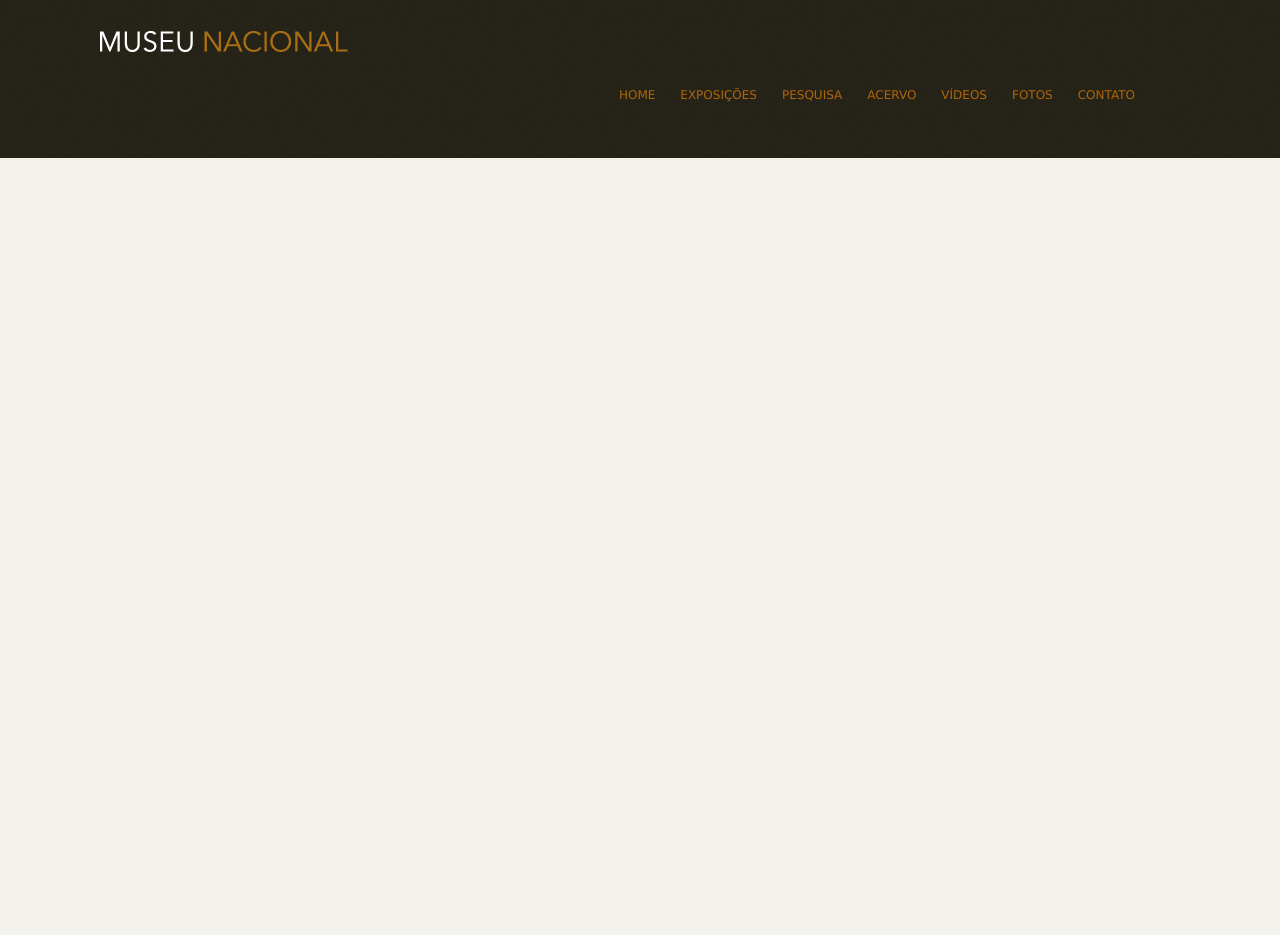
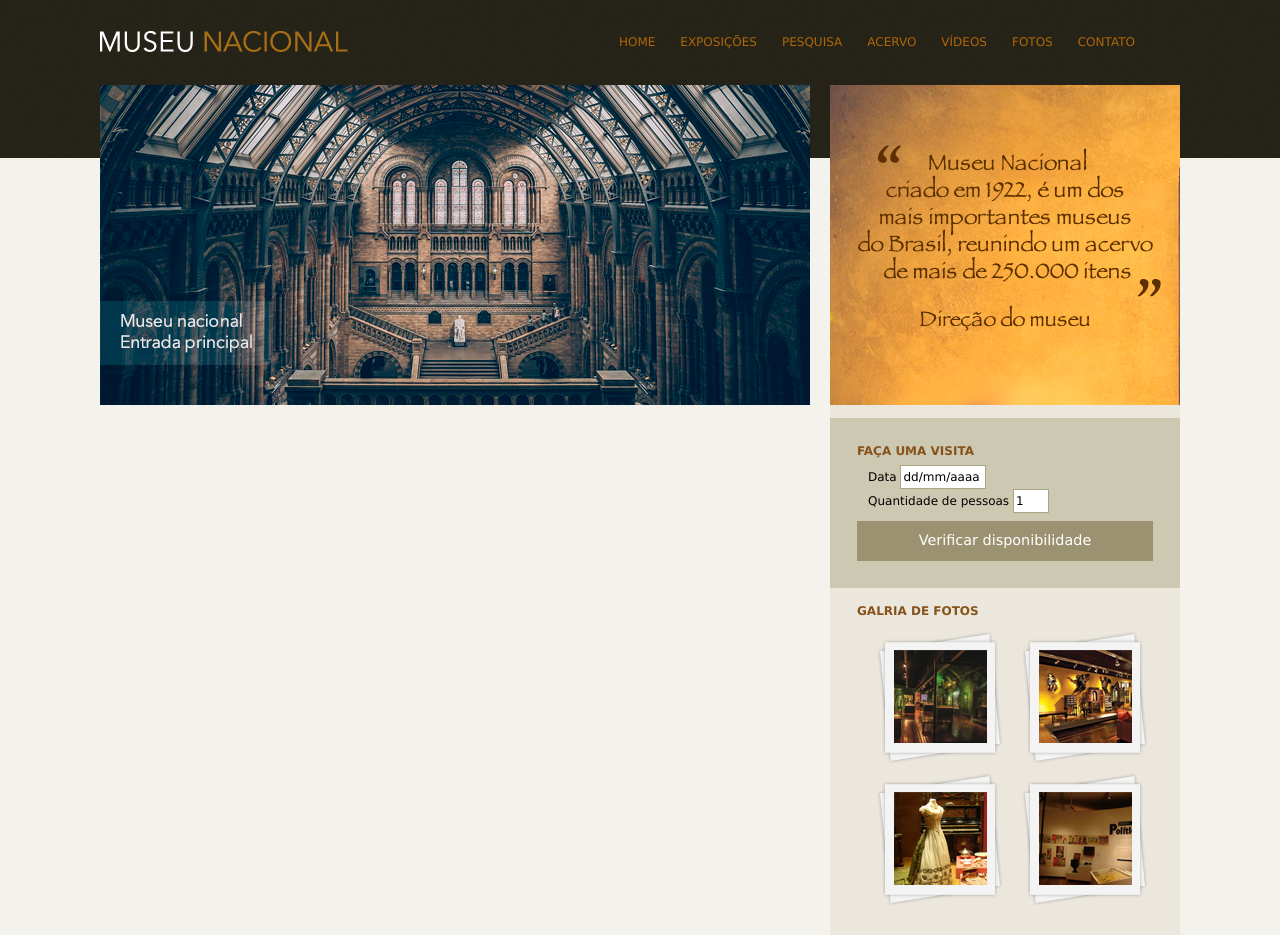
Before and after one commit to Ericcastro-m/Proj.MuseuNacional, a plain HTML site: page index.html in a window 1280 px wide. Before the commit the page ends 800 px from the top, so only its background shows below. Drawn offline with Linux system fonts and the light colour scheme.

Commit message:
Barra lateral

```diff
--- a/css/estilo.css
+++ b/css/estilo.css
@@ -21,6 +21,9 @@ a:hover{
 
 /* Logo
 -------------------------*/
+#logo h1{
+	float: left;
+}
 
 #logo a{
 	width: 248px;
@@ -58,3 +61,79 @@ nav ul li a:link{
 nav ul li a:hover{
 	border-bottom: 1px solid #535858;
 }
+
+/* Princiapl
+--------------------------------*/
+#conteudo {
+	width: 710;
+	float: left;
+}
+
+aside{
+	width: 350px;
+	float: right;
+	background: #ebe7dd;
+	padding-bottom: 30px;
+}
+
+section#galeria{
+	padding: 0 27px 0 27px;
+}
+
+section#visita{
+	background: #cdc8b1;
+	padding: 10px 27px 27px 27px;
+	margin-top: 10px;
+}
+
+section#galeria a{
+	display: block;
+	background: url(../imagens/fundo-foto.png) no-repeat;
+    float: left;
+    padding: 17px 15px 17px 15px;
+    margin: 10px 0 0 20px;
+}
+
+section#galeria img{
+	margin-top: 2px;
+	margin-left: 2px;
+
+}
+
+h4{
+	color: #86521a;
+	text-transform: uppercase;
+	padding-bottom: 3px;
+	margin-bottom: 0;
+}
+
+/*Formulários
+------------------------------*/
+
+input{
+	height: 20px;
+	width: 80px;
+	background: #fff;
+	border: none;
+	font-size: 1em;
+}
+
+input.campo{
+	border: 1px solid #ada484;
+}
+
+input.botao{
+	background: #9b9271;
+	color: white;
+	width: 100%;
+	height: 40px;
+	font-size: 1.2em;
+}
+
+fieldset{
+	border: none;
+}
+
+legend{
+	display: none;
+}
--- a/index.html
+++ b/index.html
@@ -43,6 +43,63 @@
 
 		</header><!--/fim header -->
 
+		<div id="principal"><!--Início Principal-->
+
+			<div id="conteudo"><!-- inicio do conteudo-->
+
+				<section id="capa">
+					<img src="imagens/museu.png">
+				</section>
+			</div><!-- /fim do conteudo-->
+			<aside><!--início aside -->
+				<section>
+					<img src="imagens/depoimento.png">
+				</section>
+
+				<section id="visita"><!--inicio seção visita-->
+					<h4>Faça uma visita</h4>
+					<form>
+						<fieldset>
+							<legend>Selecione uma data</legend>
+
+							<label for="data">Data</label>
+							<input class="campo" type="text" id="data" value="dd/mm/aaaa"><br>
+
+							<label for="qtd">Quantidade de pessoas</label>
+							<input style="width:30px;" class="campo" type="text" id="qtd"
+							value="1">
+
+						</fieldset>
+						   <input class="botao" type="submit" value="Verificar disponibilidade">
+
+					</form>
+				</section><!--/fim seção visita-->
+
+				<section id="galeria">
+					<h4>Galria de fotos</h4>
+
+					<a href=""><!--inicio galeria de fotos-->
+						<img src="imagens/imagem1.jpg" height="93" width="93">
+					</a>
+
+					<a href="">
+						<img src="imagens/imagem2.jpg" height="93" width="93">
+					</a>
+
+					<a href="">
+						<img src="imagens/imagem3.jpg" height="93" width="93">
+					</a>
+
+					<a href="">
+						<img src="imagens/imagem4.jpg" height="93" width="93">
+					</a>
+				</section><!--/fim galeria de fotos-->
+			</aside><!--fim aside -->
+
+
+
+		</div><!--/fim Principal-->
+
 
 	</div><!--/Fim container -->
 
```
